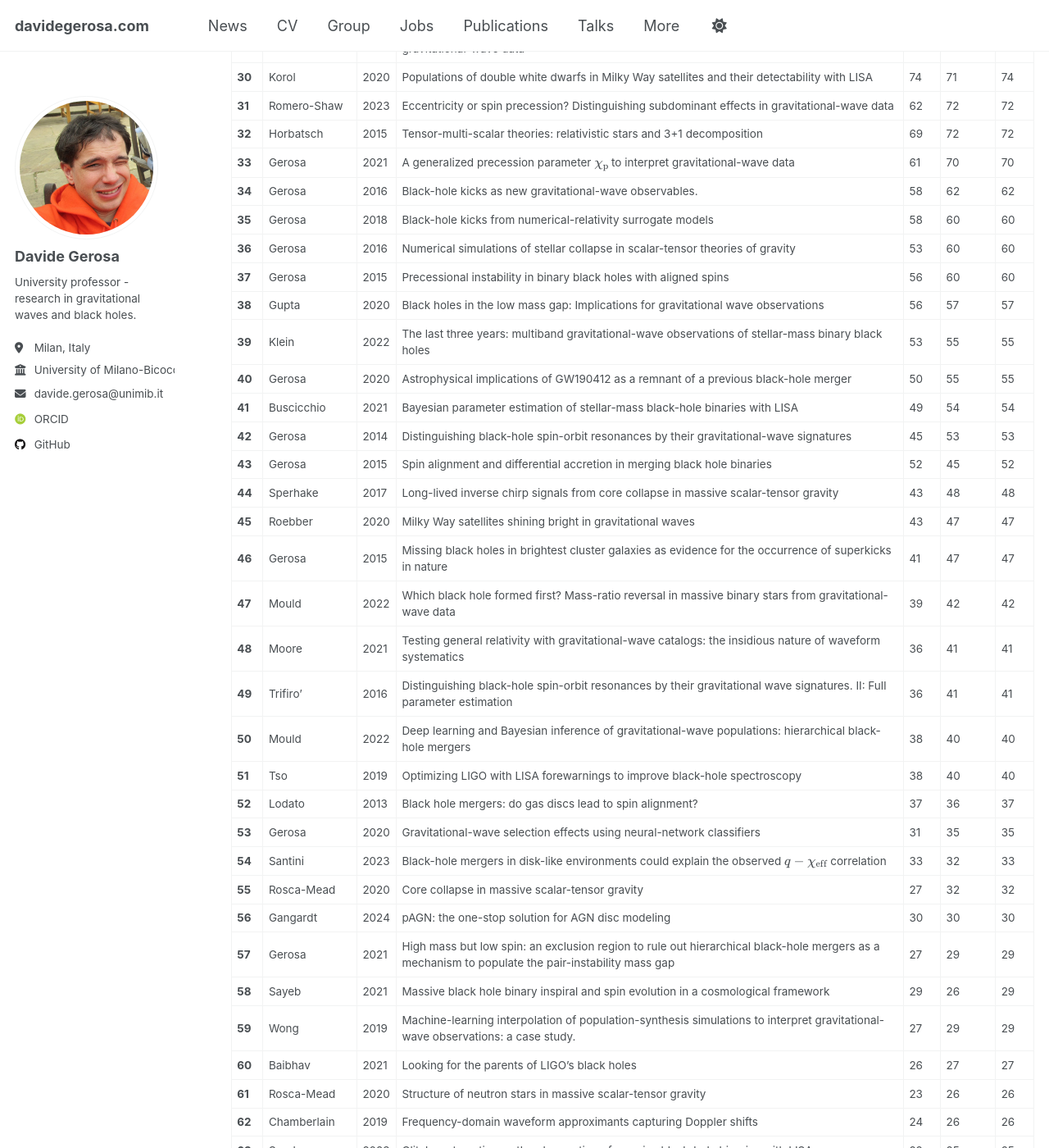
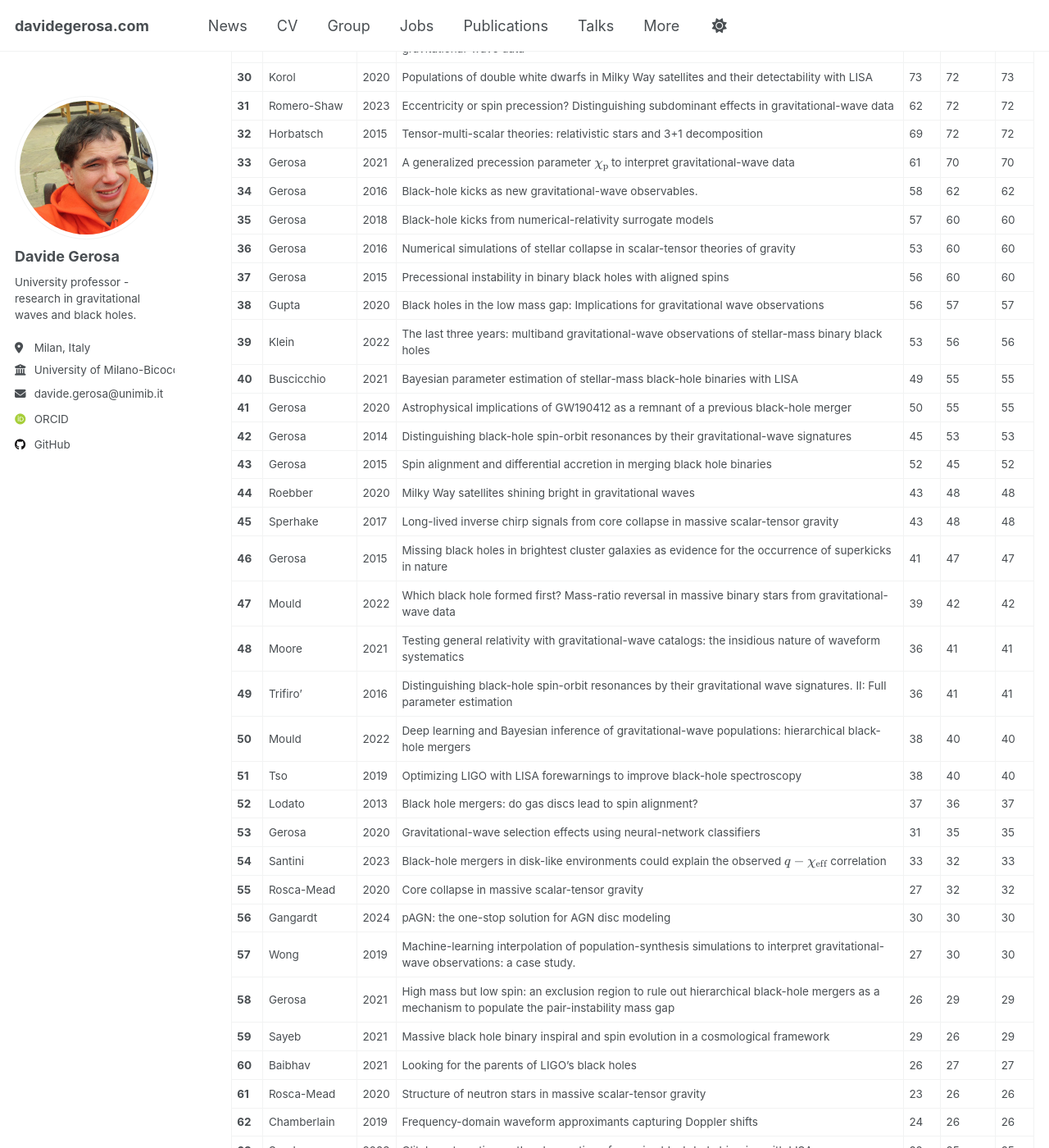
Before and after one commit to dgerosa/website, a Jekyll site: the page built from _pages/citations.md, in a window 1280 px wide and 1400 px high, scrolled down 1683 px. Shown: the whole window at 82% size. Built offline with Jekyll 4.4.1, drawn with Linux system fonts in a browser that asks for light colours; some web fonts are replaced; some of the changed text lies outside the part shown.

Commit message:
updated from dgerosa/cv

```diff
--- a/_pages/_citations.md
+++ b/_pages/_citations.md
@@ -1,59 +1,59 @@
 ## Citation Summary
 
-- **Total ADS citations**: 8562
-- **Total INSPIRE citations**: 9245
-- **Total MAX citations**: 9319
+- **Total ADS citations**: 8548
+- **Total INSPIRE citations**: 9250
+- **Total MAX citations**: 9316
 - **h-index**: 46
 
 ## Paper List Sorted by Citation Count
 
 | # | Author | Year | Title | ADS | INSPIRE | MAX |
 |---|--------|------|-------|-----|---------|-----|
-| **1** | Berti | 2015 | Testing general relativity with present and future astrophysical observations | 1308 | 1460 | 1460 |
+| **1** | Berti | 2015 | Testing general relativity with present and future astrophysical observations | 1309 | 1460 | 1460 |
 | **2** | Barack | 2019 | Black holes, gravitational waves and fundamental physics: a roadmap | 776 | 850 | 850 |
-| **3** | Amaro-Seoane | 2022 | Astrophysics with the Laser Interferometer Space Antenna | 572 | 541 | 572 |
+| **3** | Amaro-Seoane | 2022 | Astrophysics with the Laser Interferometer Space Antenna | 570 | 541 | 570 |
 | **4** | Belczynski | 2020 | Evolutionary roads leading to low effective spins, high black hole masses, and O1/O2 rates for LIGO/Virgo binary black holes | 436 | 446 | 446 |
 | **5** | Barausse | 2020 | Prospects for fundamental physics with LISA | 355 | 395 | 395 |
 | **6** | Varma | 2019 | Surrogate models for precessing binary black hole simulations with unequal masses | 345 | 374 | 374 |
-| **7** | Gerosa | 2017 | Are merging black holes born from stellar collapse or previous mergers? | 287 | 311 | 311 |
+| **7** | Gerosa | 2017 | Are merging black holes born from stellar collapse or previous mergers? | 286 | 311 | 311 |
 | **8** | Arun | 2022 | New horizons for fundamental physics with LISA | 247 | 281 | 281 |
-| **9** | Gerosa | 2021 | Hierarchical mergers of stellar-mass black holes and their gravitational-wave signatures | 203 | 224 | 224 |
-| **10** | Gerosa | 2018 | Spin orientations of merging black holes formed from the evolution of stellar binaries | 198 | 219 | 219 |
+| **9** | Gerosa | 2021 | Hierarchical mergers of stellar-mass black holes and their gravitational-wave signatures | 202 | 224 | 224 |
+| **10** | Gerosa | 2018 | Spin orientations of merging black holes formed from the evolution of stellar binaries | 197 | 219 | 219 |
 | **11** | Gerosa | 2015 | Multi-timescale analysis of phase transitions in precessing black-hole binaries | 130 | 151 | 151 |
 | **12** | Gerosa | 2013 | Resonant-plane locking and spin alignment in stellar-mass black-hole binaries: a diagnostic of compact-binary formation | 135 | 148 | 148 |
-| **13** | Varma | 2019 | High-accuracy mass, spin, and recoil predictions of generic black-hole merger remnants | 135 | 145 | 145 |
+| **13** | Varma | 2019 | High-accuracy mass, spin, and recoil predictions of generic black-hole merger remnants | 134 | 145 | 145 |
 | **14** | Kesden | 2015 | Effective potentials and morphological transitions for binary black-hole spin precession | 111 | 129 | 129 |
 | **15** | Afshordi | 2023 | Waveform modelling for the Laser Interferometer Space Antenna | 105 | 126 | 126 |
 | **16** | Islam | 2021 | Eccentric binary black hole surrogate models for the gravitational waveform and remnant properties: comparable mass, nonspinning case | 115 | 118 | 118 |
 | **17** | Ng | 2018 | Gravitational-wave astrophysics with effective-spin measurements: asymmetries and selection biases | 105 | 118 | 118 |
 | **18** | Baibhav | 2019 | Gravitational-wave detection rates for compact binaries formed in isolation: LIGO/Virgo O3 and beyond | 102 | 114 | 114 |
-| **19** | Gerosa | 2019 | Escape speed of stellar clusters from multiple-generation black-hole mergers in the upper mass gap | 107 | 111 | 111 |
+| **19** | Gerosa | 2019 | Escape speed of stellar clusters from multiple-generation black-hole mergers in the upper mass gap | 106 | 111 | 111 |
 | **20** | Vitale | 2020 | Inferring the properties of a population of compact binaries in presence of selection effects | 107 | 110 | 110 |
 | **21** | Gerosa | 2019 | Multiband gravitational-wave event rates and stellar physics | 105 | 110 | 110 |
 | **22** | Vitale | 2017 | Impact of Bayesian priors on the characterization of binary black hole coalescences | 85 | 97 | 97 |
-| **23** | Gerosa | 2016 | PRECESSION: Dynamics of spinning black-hole binaries with python | 89 | 94 | 94 |
+| **23** | Gerosa | 2016 | PRECESSION: Dynamics of spinning black-hole binaries with python | 88 | 94 | 94 |
 | **24** | Moore | 2019 | Are stellar-mass black-hole binaries too quiet for LISA? | 82 | 93 | 93 |
 | **25** | Wysocki | 2018 | Explaining LIGO's observations via isolated binary evolution with natal kicks | 92 | 92 | 92 |
 | **26** | Taylor | 2018 | Mining gravitational-wave catalogs to understand binary stellar evolution: a new hierarchical bayesian framework | 88 | 89 | 89 |
 | **27** | Baibhav | 2020 | The mass gap, the spin gap, and the origin of merging binary black holes | 67 | 82 | 82 |
 | **28** | O'Shaughnessy | 2017 | Inferences about supernova physics from gravitational-wave measurements: GW151226 spin misalignment as an indicator of strong black-hole natal kicks | 74 | 81 | 81 |
 | **29** | Bouffanais | 2019 | Constraining the fraction of binary black holes formed in isolation and young star clusters with gravitational-wave data | 75 | 75 | 75 |
-| **30** | Korol | 2020 | Populations of double white dwarfs in Milky Way satellites and their detectability with LISA | 74 | 71 | 74 |
+| **30** | Korol | 2020 | Populations of double white dwarfs in Milky Way satellites and their detectability with LISA | 73 | 72 | 73 |
 | **31** | Romero-Shaw | 2023 | Eccentricity or spin precession? Distinguishing subdominant effects in gravitational-wave data | 62 | 72 | 72 |
 | **32** | Horbatsch | 2015 | Tensor-multi-scalar theories: relativistic stars and 3+1 decomposition | 69 | 72 | 72 |
 | **33** | Gerosa | 2021 | A generalized precession parameter $$\chi_\mathrm{p}$$ to interpret gravitational-wave data | 61 | 70 | 70 |
 | **34** | Gerosa | 2016 | Black-hole kicks as new gravitational-wave observables. | 58 | 62 | 62 |
-| **35** | Gerosa | 2018 | Black-hole kicks from numerical-relativity surrogate models | 58 | 60 | 60 |
+| **35** | Gerosa | 2018 | Black-hole kicks from numerical-relativity surrogate models | 57 | 60 | 60 |
 | **36** | Gerosa | 2016 | Numerical simulations of stellar collapse in scalar-tensor theories of gravity | 53 | 60 | 60 |
 | **37** | Gerosa | 2015 | Precessional instability in binary black holes with aligned spins | 56 | 60 | 60 |
 | **38** | Gupta | 2020 | Black holes in the low mass gap: Implications for gravitational wave observations | 56 | 57 | 57 |
-| **39** | Klein | 2022 | The last three years: multiband gravitational-wave observations of stellar-mass binary black holes | 53 | 55 | 55 |
-| **40** | Gerosa | 2020 | Astrophysical implications of GW190412 as a remnant of a previous black-hole merger | 50 | 55 | 55 |
-| **41** | Buscicchio | 2021 | Bayesian parameter estimation of stellar-mass black-hole binaries with LISA | 49 | 54 | 54 |
+| **39** | Klein | 2022 | The last three years: multiband gravitational-wave observations of stellar-mass binary black holes | 53 | 56 | 56 |
+| **40** | Buscicchio | 2021 | Bayesian parameter estimation of stellar-mass black-hole binaries with LISA | 49 | 55 | 55 |
+| **41** | Gerosa | 2020 | Astrophysical implications of GW190412 as a remnant of a previous black-hole merger | 50 | 55 | 55 |
 | **42** | Gerosa | 2014 | Distinguishing black-hole spin-orbit resonances by their gravitational-wave signatures | 45 | 53 | 53 |
 | **43** | Gerosa | 2015 | Spin alignment and differential accretion in merging black hole binaries | 52 | 45 | 52 |
-| **44** | Sperhake | 2017 | Long-lived inverse chirp signals from core collapse in massive scalar-tensor gravity | 43 | 48 | 48 |
-| **45** | Roebber | 2020 | Milky Way satellites shining bright in gravitational waves | 43 | 47 | 47 |
+| **44** | Roebber | 2020 | Milky Way satellites shining bright in gravitational waves | 43 | 48 | 48 |
+| **45** | Sperhake | 2017 | Long-lived inverse chirp signals from core collapse in massive scalar-tensor gravity | 43 | 48 | 48 |
 | **46** | Gerosa | 2015 | Missing black holes in brightest cluster galaxies as evidence for the occurrence of superkicks in nature | 41 | 47 | 47 |
 | **47** | Mould | 2022 | Which black hole formed first? Mass-ratio reversal in massive binary stars from gravitational-wave data | 39 | 42 | 42 |
 | **48** | Moore | 2021 | Testing general relativity with gravitational-wave catalogs: the insidious nature of waveform systematics | 36 | 41 | 41 |
@@ -65,9 +65,9 @@
 | **54** | Santini | 2023 | Black-hole mergers in disk-like environments could explain the observed $$q-\chi_\mathrm{eff}$$ correlation | 33 | 32 | 33 |
 | **55** | Rosca-Mead | 2020 | Core collapse in massive scalar-tensor gravity | 27 | 32 | 32 |
 | **56** | Gangardt | 2024 | pAGN: the one-stop solution for AGN disc modeling | 30 | 30 | 30 |
-| **57** | Gerosa | 2021 | High mass but low spin: an exclusion region to rule out hierarchical black-hole mergers as a mechanism to populate the pair-instability mass gap | 27 | 29 | 29 |
-| **58** | Sayeb | 2021 | Massive black hole binary inspiral and spin evolution in a cosmological framework | 29 | 26 | 29 |
-| **59** | Wong | 2019 | Machine-learning interpolation of population-synthesis simulations to interpret gravitational-wave observations: a case study. | 27 | 29 | 29 |
+| **57** | Wong | 2019 | Machine-learning interpolation of population-synthesis simulations to interpret gravitational-wave observations: a case study. | 27 | 30 | 30 |
+| **58** | Gerosa | 2021 | High mass but low spin: an exclusion region to rule out hierarchical black-hole mergers as a mechanism to populate the pair-instability mass gap | 26 | 29 | 29 |
+| **59** | Sayeb | 2021 | Massive black hole binary inspiral and spin evolution in a cosmological framework | 29 | 26 | 29 |
 | **60** | Baibhav | 2021 | Looking for the parents of LIGO's black holes | 26 | 27 | 27 |
 | **61** | Rosca-Mead | 2020 | Structure of neutron stars in massive scalar-tensor gravity | 23 | 26 | 26 |
 | **62** | Chamberlain | 2019 | Frequency-domain waveform approximants capturing Doppler shifts | 24 | 26 | 26 |
@@ -160,20 +160,20 @@
 | A&A | 4 |
 | APJ | 3 |
 | LRR | 2 |
+| AaSSP | 1 |
+| IAU | 1 |
+| book | 1 |
 | PhD thesis | 1 |
-| CURJ | 1 |
 | iScience | 1 |
 | PRR | 1 |
 | JOSS | 1 |
-| book | 1 |
+| Lincei | 1 |
 | Symmetry | 1 |
+| CURJ | 1 |
 | NatAstro | 1 |
-| IAU | 1 |
 | Moriond | 1 |
+| JoPCS | 1 |
 | GRG | 1 |
-| JoPCS | 1 |
-| Lincei | 1 |
-| AaSSP | 1 |
 
 ## Papers per arXiv category
 
```
Also changed, not shown: other parts of _pages/_citations.md (+12 -12 lines), _pages/_talks.md (+4 -1 lines).
